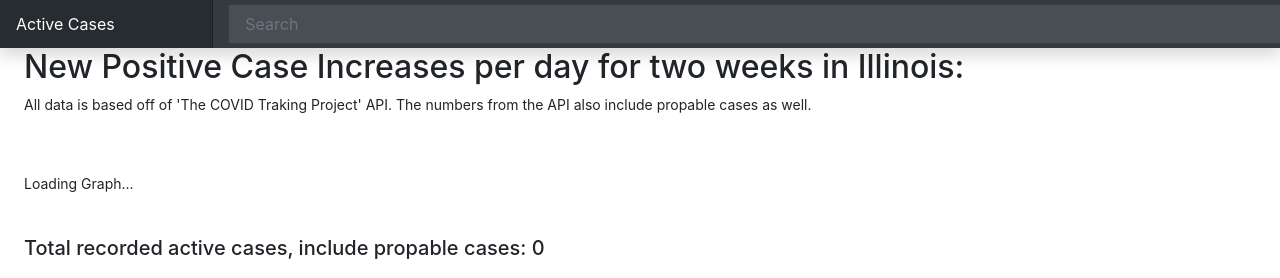
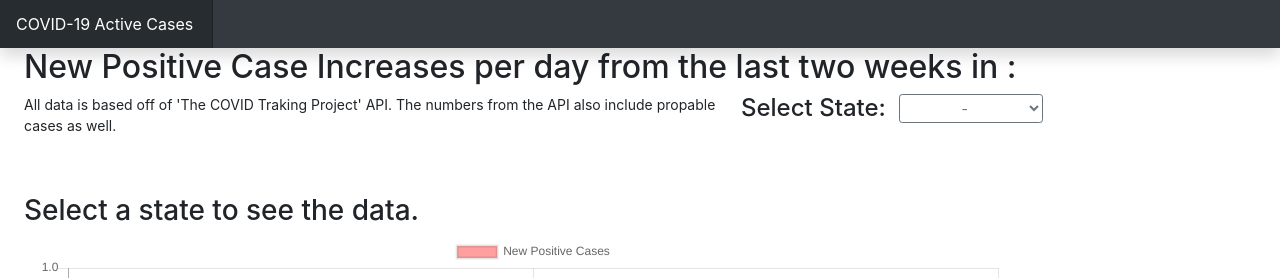
Before and after one commit to brandonwsa/covid-active-cases-frontend, a React (Create React App) app: page / in a window 1280 px wide. Shown: the top 278 px of the page. Built offline with nearby package versions, Linux system fonts and the light colour scheme; no server answers.

Commit message:
Able to select state and get data from API endpoint based on selected state. | Added select button | Added states to select button | Made graph update on data change | Added statContext | Added empty chart display when no states selected

```diff
--- a/src/App.tsx
+++ b/src/App.tsx
@@ -2,6 +2,10 @@ import React from 'react';
 import './App.css';
 import Nav from './components/Nav';
 import Cases from './components/Cases';
+import Dropdown from './components/Dropdown';
+import StateProvider from './contexts/stateContext';
+
+
 
 function App() {
   return (
@@ -14,13 +18,20 @@ function App() {
 
           <main role="main" className="col-md-9 ms-sm-auto col-lg-10 px-md-4">
 
+            <StateProvider>
 
-            <h2>New Positive Case Increases per day for two weeks in Illinois: </h2>
-            <p>All data is based off of 'The COVID Traking Project' API. The numbers from the API also include propable cases as well.</p>
+              <Dropdown />
 
-            <br /><br />
+              <p>All data is based off of 'The COVID Traking Project' API. The numbers from the API also include propable cases as well.</p>
 
-            <Cases />
+              <br /><br />
+
+              <Cases />
+
+            </StateProvider>
+
+
+
           </main>
         </div>
       </div>
--- a/src/components/Cases.tsx
+++ b/src/components/Cases.tsx
@@ -1,15 +1,28 @@
-import React, { useCallback, useEffect, useState } from 'react';
-import { isPropertySignature } from 'typescript';
-import {Case} from "../interfaces/case"
+import React, { useContext, useEffect, useState } from 'react';
+import { stateContext } from '../contexts/stateContext';
+import {Case} from "../interfaces/case";
 import Chart from './Chart';
+import EmptyChart from './EmptyChart';
 
 /**
+ * Gets the cases from the provided state from user, displays the table, and calculates the total positive active cases and percentage of positive active cases in the state, based on
+ * state population.
+ *
  * Uses hooks to practice hooks
  */
 
 const Cases: React.FC = () => {
+
+    //get context
+    const {state, abbr} = React.useContext(stateContext);
+    console.log(abbr)
+
     //illinois 2019 population. Number will be dynamic in future when user can select state to view.
     const ILpopulation:number = 12670000;
+
+    const populations: {} = {
+        "": 1212
+    }
 
     //cases in the past two weeks
     //will most likely use outside of this file.
@@ -36,22 +49,27 @@ const Cases: React.FC = () => {
     const [cases, setCases] = useState([])
 
     //get the cases with async
+
     useEffect(() => {
         const getCases = async () => {
-            const url: string = "https://api.covidtracking.com/v1/states/il/daily.json";
+            if (abbr.length===2){
+                const url: string = "https://api.covidtracking.com/v1/states/".concat(abbr.toLowerCase()).concat("/daily.json");
 
-            const response = await fetch(url);
+                const response = await fetch(url);
 
-            const data = await response.json();
+                const data = await response.json();
 
-            setCases(data);
-
+                setCases(data);
+            }
         };
 
         getCases();
 
 
-    }, []);
+    }, [abbr]);
+
+
+
 
 
     //make an array with the pastCases from two weeks.
@@ -73,6 +91,7 @@ const Cases: React.FC = () => {
                 //increase casesAdded
                 casesAdded++;
 
+
             }
         }
     )
@@ -83,7 +102,10 @@ const Cases: React.FC = () => {
         <div>
             <div>
                 {pastCases.length === 0 ? (
-                    <>Loading Graph...</>
+                    <div>
+                        <h3>Select a state to see the data.</h3>
+                        <EmptyChart />
+                    </div>
                 ) : (
                     <Chart {...pastCases}/>
                 )}
--- /dev/null
+++ b/src/components/Dropdown.tsx
@@ -0,0 +1,101 @@
+import React,{ createContext } from 'react';
+import { useState, useContext } from 'react';
+import {State} from "../interfaces/state";
+import {stateContext} from '../contexts/stateContext'
+
+
+
+const Dropdown: React.FC = () => {
+
+    const {state, abbr, setState} = React.useContext(stateContext);
+
+    //all the states.
+    const [states] = useState([
+        {state: "Alabama", abbr: "AL"},
+        {state: "Alaska", abbr: "AK"},
+        {state: "Arizona", abbr: "AZ"},
+        {state: "Arkansas", abbr: "AR"},
+        {state: "California", abbr: "CA"},
+        {state: "Colorado", abbr: "CO"},
+        {state: "Connecticut", abbr: "CT"},
+        {state: "Delaware", abbr: "DE"},
+        {state: "Florida", abbr: "FL"},
+        {state: "Georgia", abbr: "GA"},
+        {state: "Hawaii", abbr: "HI"},
+        {state: "Idaho", abbr: "ID"},
+        {state: "Illinois", abbr: "IL"},
+        {state: "Indiana", abbr: "IN"},
+        {state: "Iowa", abbr: "IA"},
+        {state: "Kansas", abbr: "KS"},
+        {state: "Kentucky", abbr: "KY"},
+        {state: "Louisiana", abbr: "LA"},
+        {state: "Maine", abbr: "ME"},
+        {state: "Maryland", abbr: "MD"},
+        {state: "Massachusetts", abbr: "MA"},
+        {state: "Michigan", abbr: "MI"},
+        {state: "Minnesota", abbr: "MN"},
+        {state: "Mississippi", abbr: "MS"},
+        {state: "Missouri", abbr: "MO"},
+        {state: "Montana", abbr: "MT"},
+        {state: "Nebraska", abbr: "NE"},
+        {state: "Nevada", abbr: "NV"},
+        {state: "New Hampshire", abbr: "NH"},
+        {state: "New Jersey", abbr: "NJ"},
+        {state: "New Mexico", abbr: "NM"},
+        {state: "New York", abbr: "NY"},
+        {state: "North Carolina", abbr: "NC"},
+        {state: "North Dakota", abbr: "ND"},
+        {state: "Ohio", abbr: "OH"},
+        {state: "Oklahoma", abbr: "OK"},
+        {state: "Oregon", abbr: "OR"},
+        {state: "Pennsylvania", abbr: "PA"},
+        {state: "Rhode Island", abbr: "RI"},
+        {state: "South Carolina", abbr: "SC"},
+        {state: "South Dakota", abbr: "SD"},
+        {state: "Tennessee", abbr: "TN"},
+        {state: "Texas", abbr: "TX"},
+        {state: "Utah", abbr: "UT"},
+        {state: "Vermont", abbr: "VT"},
+        {state: "Virginia", abbr: "VA"},
+        {state: "Washington", abbr: "WA"},
+        {state: "West Virginia", abbr: "WV"},
+        {state: "Wisconsin", abbr: "WI"},
+        {state: "Wyoming", abbr: "WY"},
+    ])
+
+    //state that is selected. empty string is default.
+//    const [statess, setStatess] = useState({
+//        state: "",
+//        abbr: ""
+//    })
+
+
+
+    return(
+        <div>
+            <h2>New Positive Case Increases per day from the last two weeks in {state}: </h2>
+
+            <select className="float-right btn btn-sm btn-outline-secondary dropdown-toggle"
+                    value={abbr}
+                    onChange={(e) => setState({
+                        state: e.target.options[e.target.selectedIndex].text,
+                        abbr: e.currentTarget.value,
+                        setState: (): void => {}
+                    })}
+            >
+                <option selected>-</option>
+                {states.map(
+                    (s: State) =>{
+                        return(
+                            <option key={s.state} value={s.abbr}>{s.state}</option>
+                        );
+                    }
+                )}
+
+            </select>
+            <h4 className="float-right">Select State: &nbsp;</h4>
+        </div>
+    );
+}
+
+export default Dropdown;
--- /dev/null
+++ b/src/components/EmptyChart.tsx
@@ -0,0 +1,58 @@
+import React, {Component} from 'react';
+import {Line} from 'react-chartjs-2';
+
+/**
+ * Creates an empty chart to display before user selects a state.
+ */
+
+class EmptyChart extends React.Component<{}, {chartData:{}, stateAbbr:string}>{
+
+    constructor(){
+        super({});
+
+        //make empty dateLabels and positiveIncreaseData
+        let dateLabels: string[] = [];
+        let positiveIncreaseData: number[] = [];
+        let state: string = "";
+        for (let i=13; i>=0; i--){
+            dateLabels.push("Select State");
+            positiveIncreaseData.push(i);
+        }
+
+        //set state labels and data for graph
+        this.state={
+            chartData:{
+                labels: ["year month day", "year month day", "year month day"],
+                datasets: [
+                    {
+                        label: 'New Positive Cases',
+                        data: 0,
+                        backgroundColor: "rgba(255, 15, 15, 0.4)"
+                    }
+                ]
+
+            },
+            stateAbbr: state //use if needed
+        }
+    }
+
+
+
+    render(){
+        return(
+            <div className="chart">
+                <Line
+                    data={this.state.chartData}
+                    options={{
+                        maintainAspectRatio: false,
+                        responsive: true
+                    }}
+                    height={500}
+                />
+
+            </div>
+        );
+    };
+}
+
+export default EmptyChart;
--- a/src/components/Nav.tsx
+++ b/src/components/Nav.tsx
@@ -1,14 +1,14 @@
-import react from 'react';
-
+/**
+ * top navigation bar
+ */
 
 const Nav = () => {
     return (
     <header className="navbar navbar-dark sticky-top bg-dark flex-md-nowrap p-0 shadow">
-        <a className="navbar-brand col-md-3 col-lg-2 me-0 px-3" href="#">Active Cases</a>
+        <a className="navbar-brand col-md-3 col-lg-2 me-0 px-3" href="#">COVID-19 Active Cases</a>
         <button className="navbar-toggler position-absolute d-md-none collapsed" type="button" data-bs-toggle="collapse" data-bs-target="#sidebarMenu" aria-controls="sidebarMenu" aria-expanded="false" aria-label="Toggle navigation">
             <span className="navbar-toggler-icon"></span>
         </button>
-        <input className="form-control form-control-dark w-100" type="text" placeholder="Search" aria-label="Search" />
     </header>
     );
 };
--- /dev/null
+++ b/src/contexts/stateContext.tsx
@@ -0,0 +1,41 @@
+import React, { Dispatch, SetStateAction } from "react";
+import { useState } from "react";
+
+/**
+ * Allows access to state name and abbreviation from different components.
+ *
+ * State Context holds:
+ *  state: string (name of state)
+ *  abbr: string (state abbreviation)
+ *  setState: Dispatch<SetStateAction<Context>> (setState method)
+ */
+
+type Context = {
+    state: string;
+    abbr: string;
+    setState: Dispatch<SetStateAction<Context>>;
+}
+
+const initContext = {
+    state: "",
+    abbr: "",
+    setState: (state: SetStateAction<Context>): void => {
+        throw new Error('setState function must be overriden'); //incase someone forgets to override the function.
+    },
+};
+
+//create the context
+export const stateContext = React.createContext(initContext)
+
+//create provider
+const StateProvider: React.FC = ({children}) => {
+    const [state, setState] = useState<Context>(initContext)
+
+    return (
+        <stateContext.Provider value={{...state, setState}}>
+                {children}
+        </stateContext.Provider>
+    );
+}
+
+export default StateProvider;
--- /dev/null
+++ b/src/interfaces/state.ts
@@ -0,0 +1,4 @@
+export interface State{
+    state: string;
+    abbr: string;
+}
```
Also changed, not shown: src/components/Chart.tsx (+57 -4 lines), 1 other file (tests, documents, lock files or other folders).
